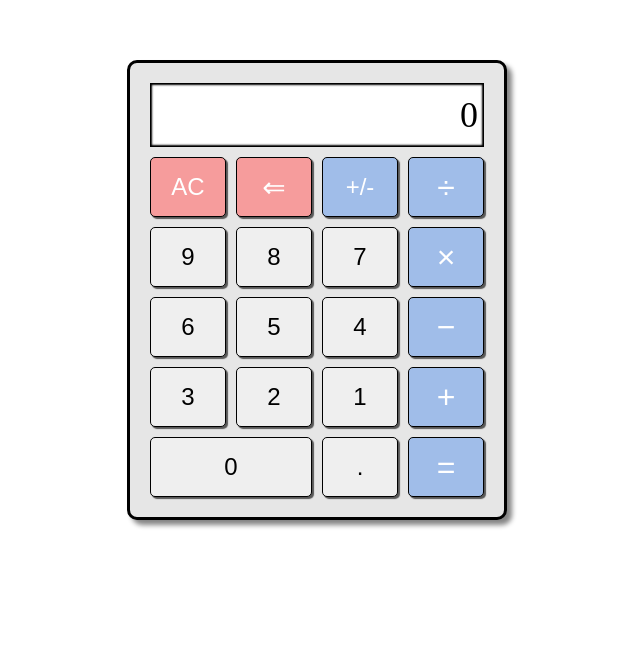
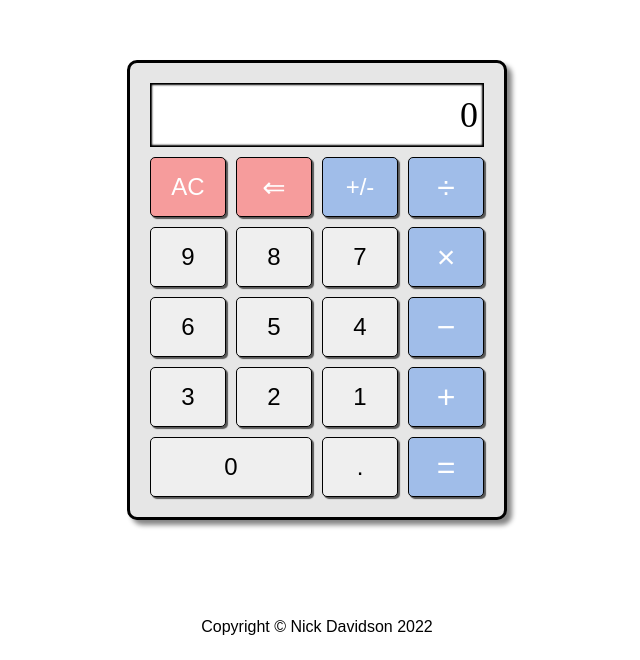
Before and after one commit to nickdavidson/odin-calculator, a plain HTML site: page index.html in a window 1280 px wide. Shown: the part 140-800 px from the top of the page, without its empty margins (323-963 px from the left). Drawn offline with Linux system fonts and the light colour scheme.

Commit message:
Add footer to page.

```diff
--- a/css/styles.css
+++ b/css/styles.css
@@ -106,3 +106,13 @@ button:hover {
 #positivity-btn:active {
     box-shadow: inset 2px 2px 5px 0px rgb(120, 142, 175);
 }
+
+footer {
+    position: fixed;
+    left: 0;
+    bottom: 0;
+    width: 100%;
+    text-align: center;
+    font-family: Arial, Helvetica, sans-serif;
+    padding: 24px 0 24px 0;
+}
--- a/index.html
+++ b/index.html
@@ -43,5 +43,9 @@
 
     </div>
 
+    <footer>
+        <p>Copyright &copy; Nick Davidson 2022</p>
+    </footer>
+
 </body>
 </html>
```
